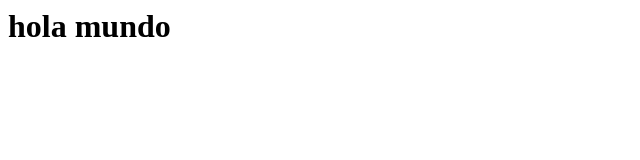
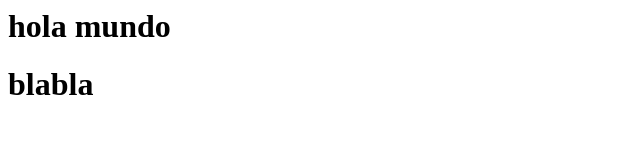
Before and after one commit to carloshaulmer/entrenamiento, a plain HTML site: page index.html in a window 1280 px wide. Shown: the whole page, without its empty margins (0-640 px from the left). Drawn offline with Linux system fonts and the light colour scheme.

Commit message:
agregada segunda linea de codigo

```diff
--- a/index.html
+++ b/index.html
@@ -1 +1,2 @@
 <h1>hola mundo</h1>
+<h1>blabla</h1>
```
